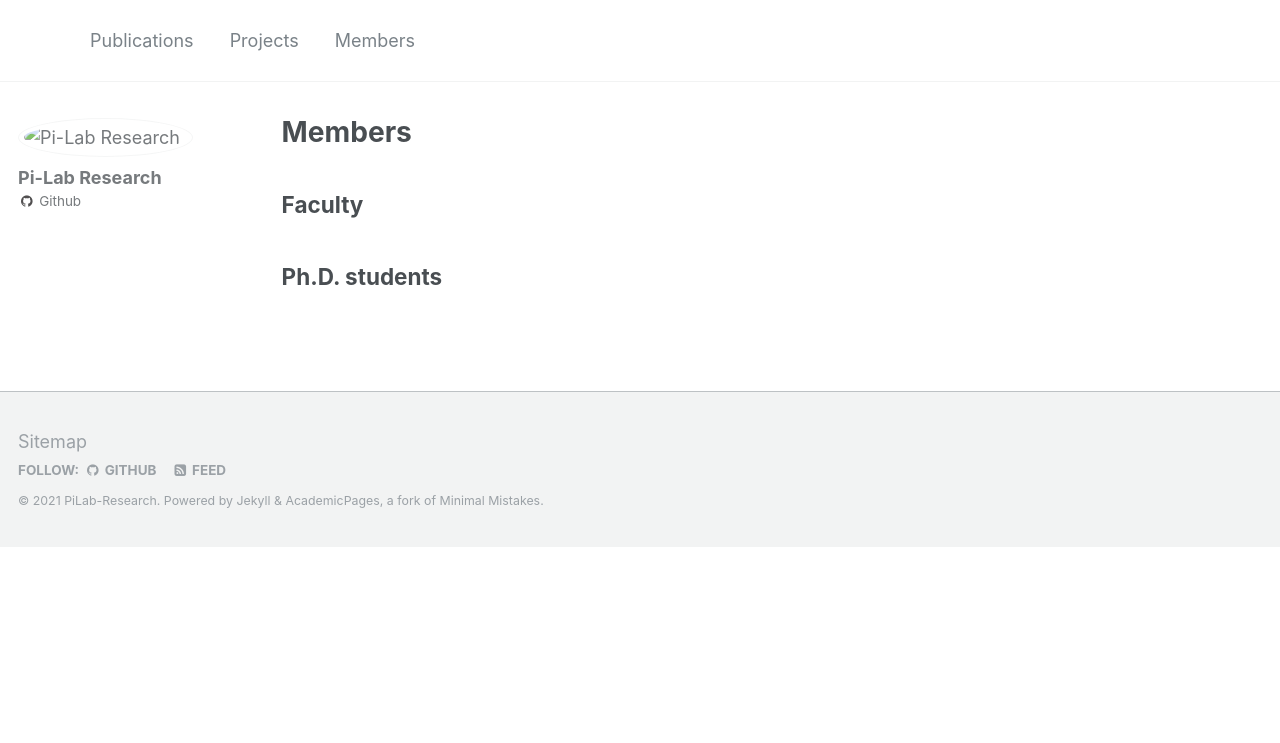
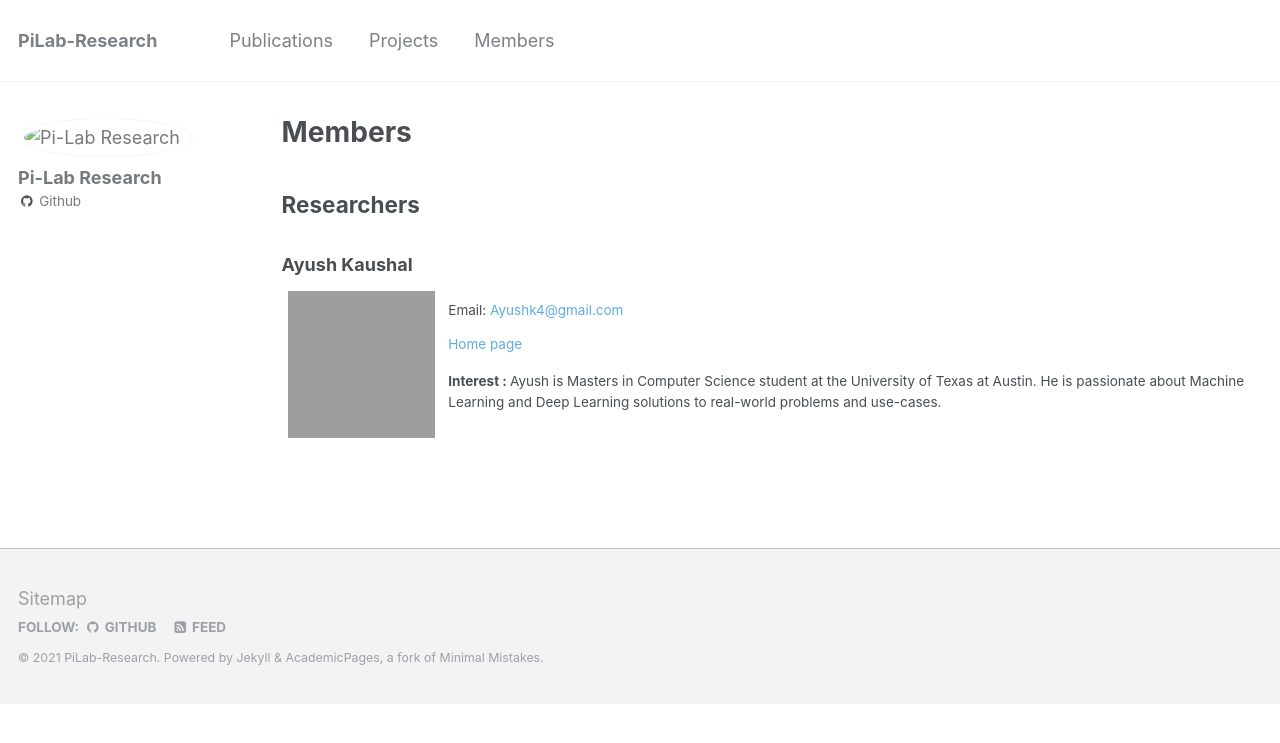
Before and after one commit to PiLab-Research/PiLab-Research.github.io, a Jekyll site: the page built from _pages/members.md, in a window 1280 px wide. Shown: the top 743 px of the page. Built offline with Jekyll 4.4.1, drawn with Linux system fonts in a browser that asks for light colours; grey boxes are pictures that could not be loaded.

Commit message:
logo, members, bug fix

```diff
--- a/_config.yml
+++ b/_config.yml
@@ -7,7 +7,7 @@
 
 # Site Settings
 locale                   : "en-US"
-title                    : ""
+title                    : "PiLab-Research"
 title_separator          : " "
 name                     : &name "PiLab-Research"
 description              : &description "Pragmatic Intelligence Lab"
@@ -30,7 +30,7 @@ comments:
     colorscheme          : #"dark"
 staticman:
   allowedFields          : ['name', 'email', 'url', 'message']
-  branch                 : "master" #, "gh-pages"
+  branch                 : "main" #,  "gh-pages"
   commitMessage          : "New comment."
   filename               : comment-{@timestamp}
   format                 : "yml"
--- a/_pages/members.md
+++ b/_pages/members.md
@@ -8,16 +8,10 @@ author_profile: true
 
 
 {% include base_path %}
-<h2>Faculty</h2>
+<h2>Researchers</h2>
 {% for post in site.members reversed %}
-	{% if post.excerpt == "Faculty" %}
+	{% if post.excerpt == "Researchers" %}
    		{% include archive-member.html %}
 	{% endif %}
 
 {% endfor %}
-<h2>Ph.D. students</h2>
-{% for post in site.members reversed %}
-  {% if post.excerpt == "Ph.D. graduate student" %}
-   		{% include archive-member.html %}
-	{% endif %}
-{% endfor %}
```
Also changed, not shown: _members/ayush.md (+2 -2 lines), _members/tejas.md (+1 -1 lines).
